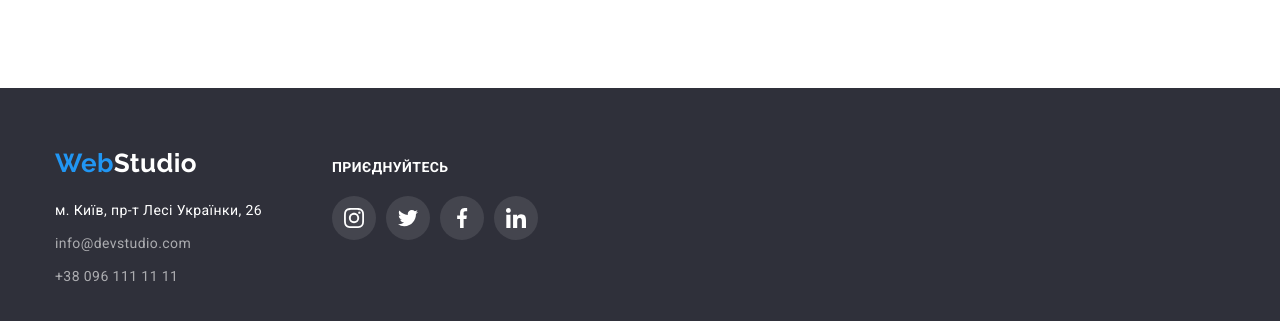
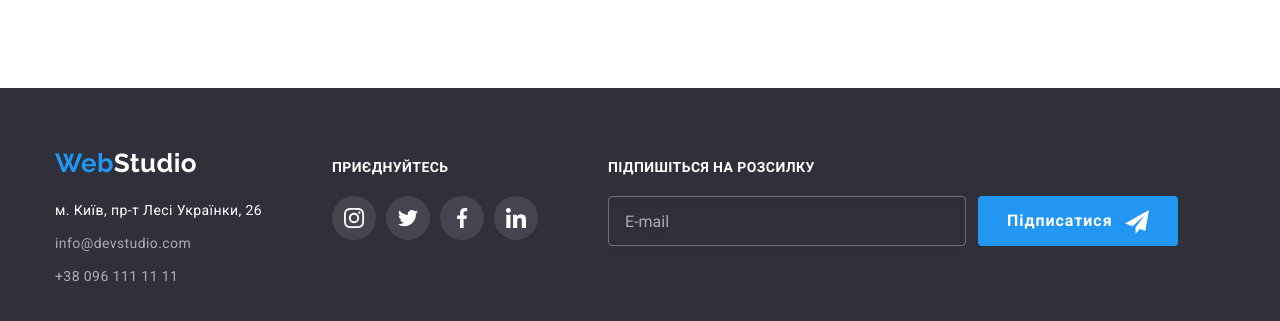
Before and after one commit to elena-rivka/goit-markup-hw-06, a plain HTML site: page index.html in a window 1280 px wide. Shown: the part 2586-2907 px from the top of the page. Drawn offline with nearby package versions, Linux system fonts and the light colour scheme.

Commit message:
додає форму в футері і іконку до кнопки

```diff
--- a/css/styles.css
+++ b/css/styles.css
@@ -540,6 +540,77 @@ img {
     align-items: baseline;
 }
 
+.footer-input {
+    width: 358px;
+    height: 50px;
+
+    border: 1px solid rgba(255, 255, 255, 0.3);
+    filter: drop-shadow(0px 4px 4px rgba(0, 0, 0, 0.15));
+    border-radius: 4px;
+    background-color: transparent;
+    padding-left: 16px;
+    padding-right: 16px;
+
+    color: rgba(255, 255, 255, 0.3);
+    outline: transparent;
+    font-size: 16px;
+    line-height: 1.25;
+
+    transition: border var(--anim-trans);
+}
+
+.footer-input:focus {
+    border: 1px solid var(--accent-color);
+}
+
+.footer-input::placeholder {
+    font-size: 16px;
+    line-height: 1.25;
+
+    color: rgba(255, 255, 255, 0.6);
+}
+
+.footer-button {
+    position: relative;
+    display: flex;
+    border: 1px solid transparent;
+    border-radius: 4px;
+    min-width: 200px;
+    height: 50px;
+    align-items: center;
+    justify-content: start;
+    padding-left: 28px;
+
+    background-color: var(--accent-color);
+    color: var(--primary-white-color);
+
+    font-family: 'Roboto', sans-serif;
+    font-weight: 700;
+    font-size: 16px;
+    line-height: 1.87;
+    letter-spacing: 0.06em;
+
+    transition: background-color var(--anim-trans);
+}
+
+.footer-button:hover,
+.footer-button:focus {
+    background-color: var(--accent-color-button);
+}
+
+.footer-sand-icon {
+    fill: var(--primary-white-color);
+    position: absolute;
+    top: 13px;
+    right: 28px;
+}
+
+.test-foot {
+    display: flex;
+    margin-top: 20px;
+    gap: 12px;
+}
+
 /* Модальное окно */
 .backdrop {
     position: fixed;
@@ -721,6 +792,14 @@ img {
         background-color: var(--accent-color-button);
     }
 
+    .consent {
+        display: inline-block;
+        margin-bottom: 30px;
+        font-size: 14px;
+        line-height: 1.71;
+        letter-spacing: 0.03em;
+        color: #757575;
+    }
 
 /* Стили для portfolio.html */
 /* Хедер */
--- a/index.html
+++ b/index.html
@@ -458,6 +458,24 @@
               </li>
             </ul>
           </div>
+          <form class="footer-form">
+            <p class="footer-title">Підпишіться на розсилку</p>
+            <div class="test-foot">
+              <input
+                type="email"
+                name="user-email"
+                class="footer-input"
+                placeholder="E-mail"
+                required
+              />
+              <button type="submit" class="footer-button">
+                Підписатися
+                <svg class="footer-sand-icon" width="24" height="24">
+                  <use href="./images/logo.svg#icon-send"></use>
+                </svg>
+              </button>
+            </div>
+          </form>
         </div>
       </footer>
     </div>
@@ -525,7 +543,18 @@
               placeholder="Введіть текст"
             ></textarea>
           </div>
-
+          <!-- <label class="consent">
+            <input
+              type="checkbox"
+              name="polici"
+              value="consent"
+              class="checkbox"
+            />
+            <span class="consent__text"
+              >Соглашаюсь с рассылкой и принимаю
+            </span>
+            <a href="" class="link">Условия договора</a>
+          </label> -->
           <button type="submit" class="modal-button-send">Відправити</button>
         </form>
       </div>
```
Also changed, not shown: portfolio.html (+18 -0 lines).
